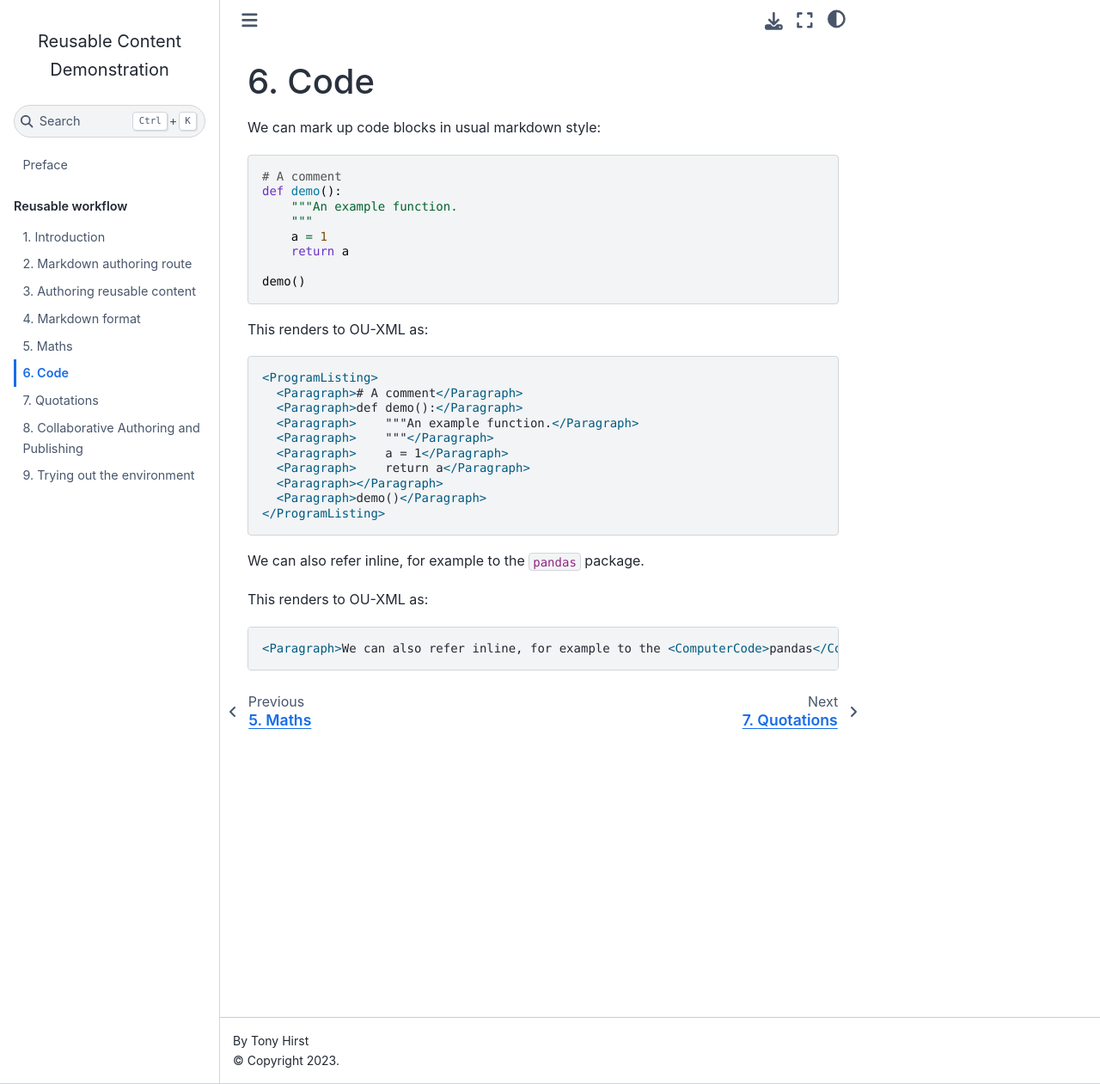
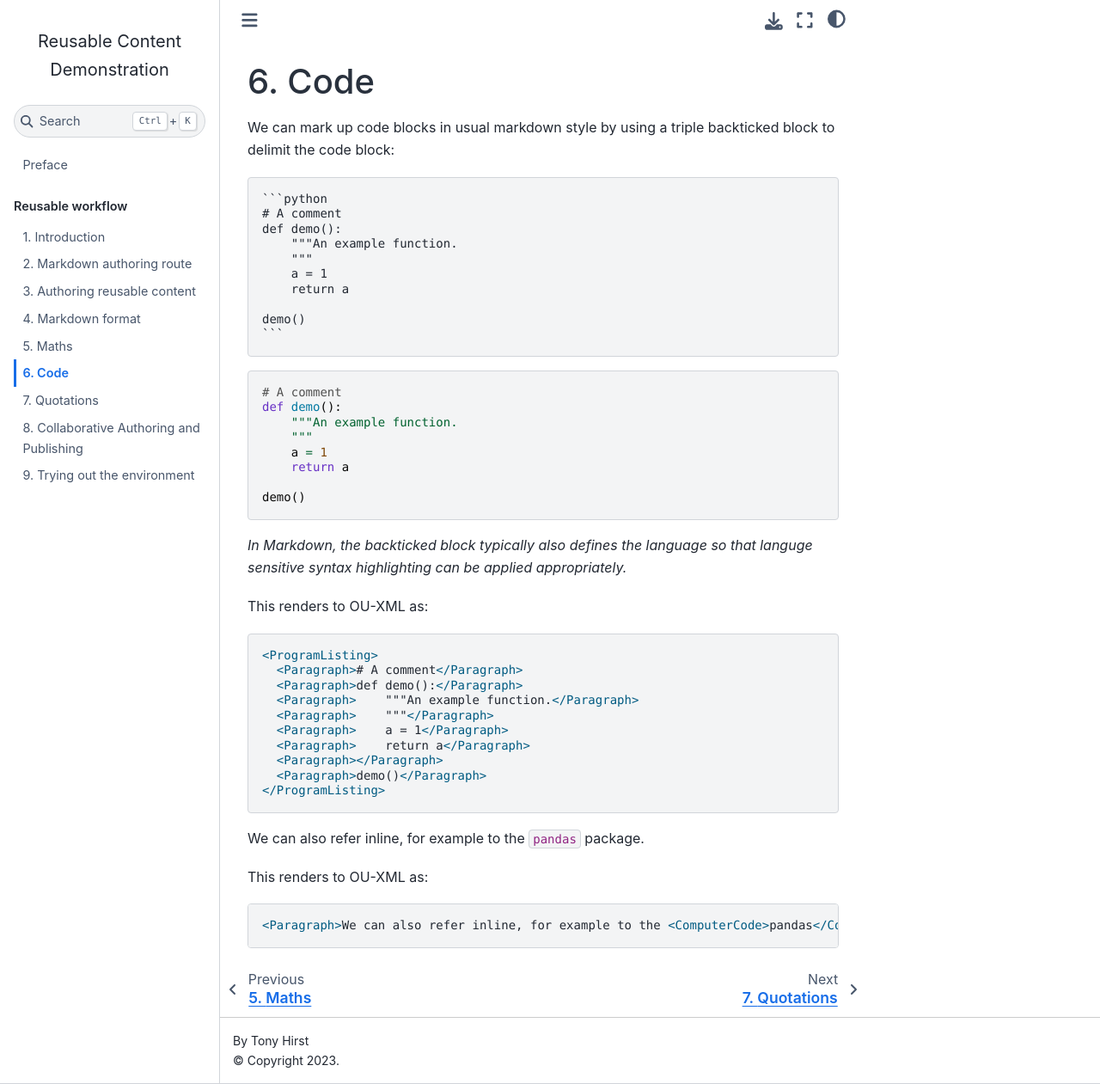
Before and after one commit to OpenComputingLab/reusable-content-example, a Jupyter Book: the page built from code.md, in a window 1280 px wide and 1261 px high. Shown: the whole window at 86% size. Built offline with Jupyter Book 1.0.4 settings and Sphinx 7.4.7 and the Sphinx Book theme 1.1.4, drawn with Linux system fonts in a browser that asks for light colours.

Commit message:
Update code.md

`````diff
--- a/code.md
+++ b/code.md
@@ -1,6 +1,19 @@
 # Code
 
-We can mark up code blocks in usual markdown style:
+We can mark up code blocks in usual markdown style by using a triple backticked block to delimit the code block:
+
+````text
+```python
+# A comment
+def demo():
+    """An example function.
+    """
+    a = 1
+    return a
+
+demo()
+```
+````
 
 ```python
 # A comment
@@ -12,6 +25,8 @@ def demo():
 
 demo()
 ```
+
+*In Markdown, the backticked block typically also defines the language so that languge sensitive syntax highlighting can be applied appropriately.*
 
 This renders to OU-XML as:
 
`````
